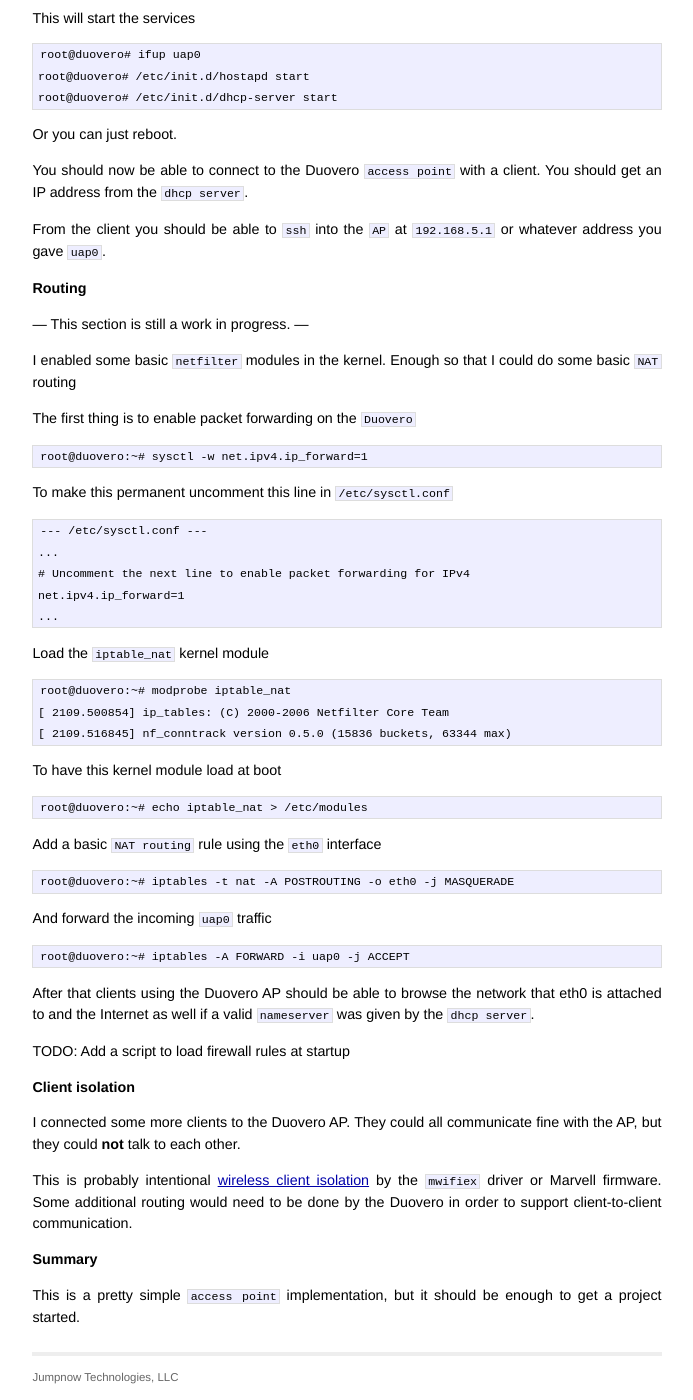
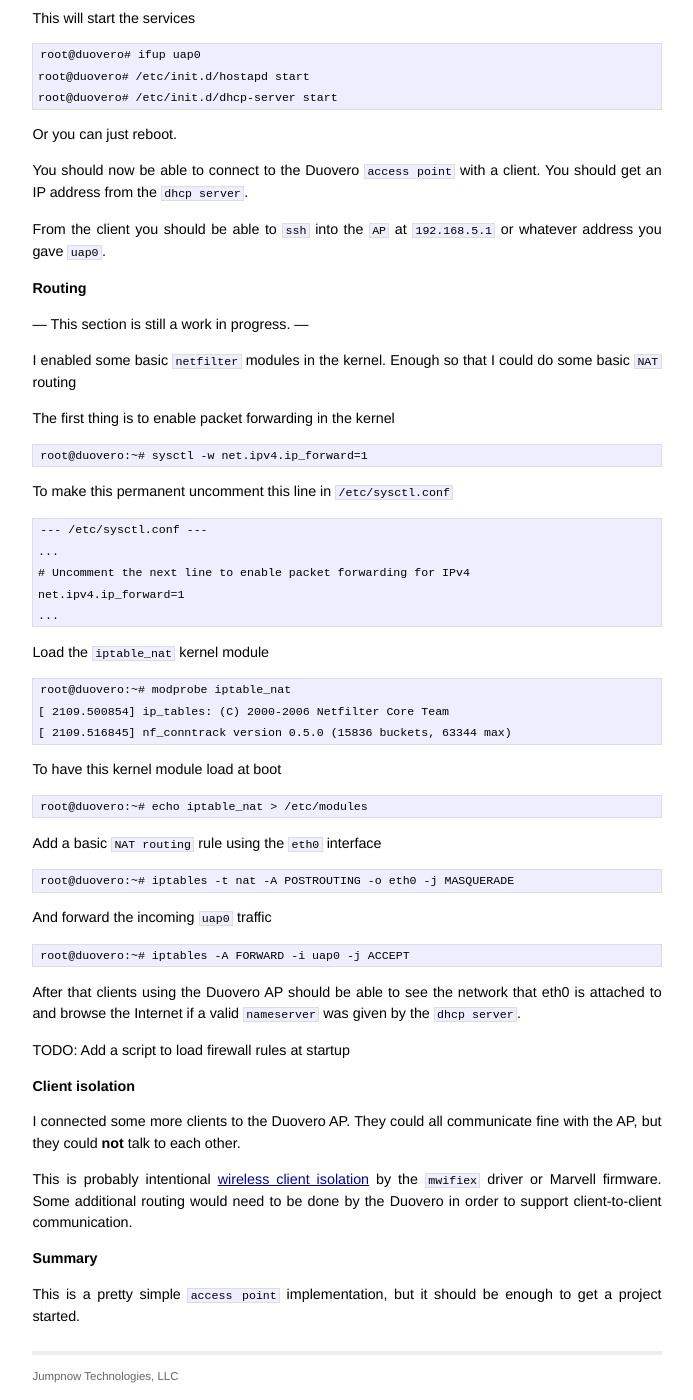
Before and after one commit to jumpnow/jumpnowtek-site, a Jekyll site: the page built from _posts/2014-01-14-Duovero-Access-Point.md, in a window 1280 px wide and 1400 px high, scrolled down 3437 px. Shown: the whole window, without its empty margins (293-986 px from the left). Built offline with Jekyll 4.4.1, drawn with Linux system fonts in a browser that asks for light colours; Markdown is read by kramdown in place of the engine named in the settings.

Commit message:
duovero-ap: More word smithing

```diff
--- a/_posts/2014-01-14-Duovero-Access-Point.md
+++ b/_posts/2014-01-14-Duovero-Access-Point.md
@@ -210,7 +210,7 @@ whatever address you gave `uap0`.
 I enabled some basic `netfilter` modules in the kernel. Enough so that I could
 do some basic `NAT` routing
 
-The first thing is to enable packet forwarding on the `Duovero`
+The first thing is to enable packet forwarding in the kernel
 
     root@duovero:~# sysctl -w net.ipv4.ip_forward=1
 
@@ -242,8 +242,8 @@ And forward the incoming `uap0` traffic
 
     root@duovero:~# iptables -A FORWARD -i uap0 -j ACCEPT
 
-After that clients using the Duovero AP should be able to browse the network
-that eth0 is attached to and the Internet as well if a valid `nameserver` was
+After that clients using the Duovero AP should be able to see the network
+that eth0 is attached to and browse the Internet if a valid `nameserver` was
 given by the `dhcp server`.
 
 
```
